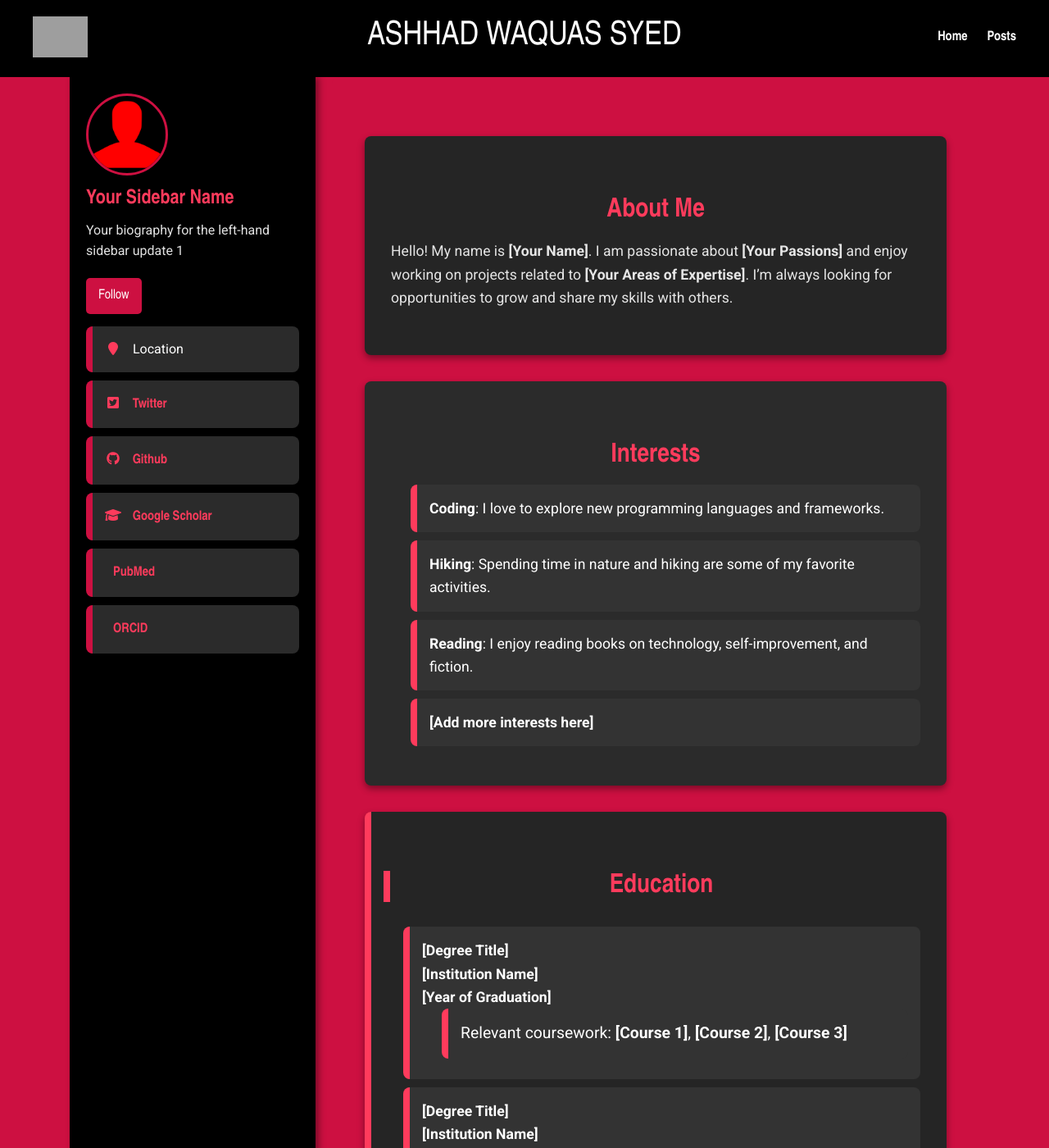
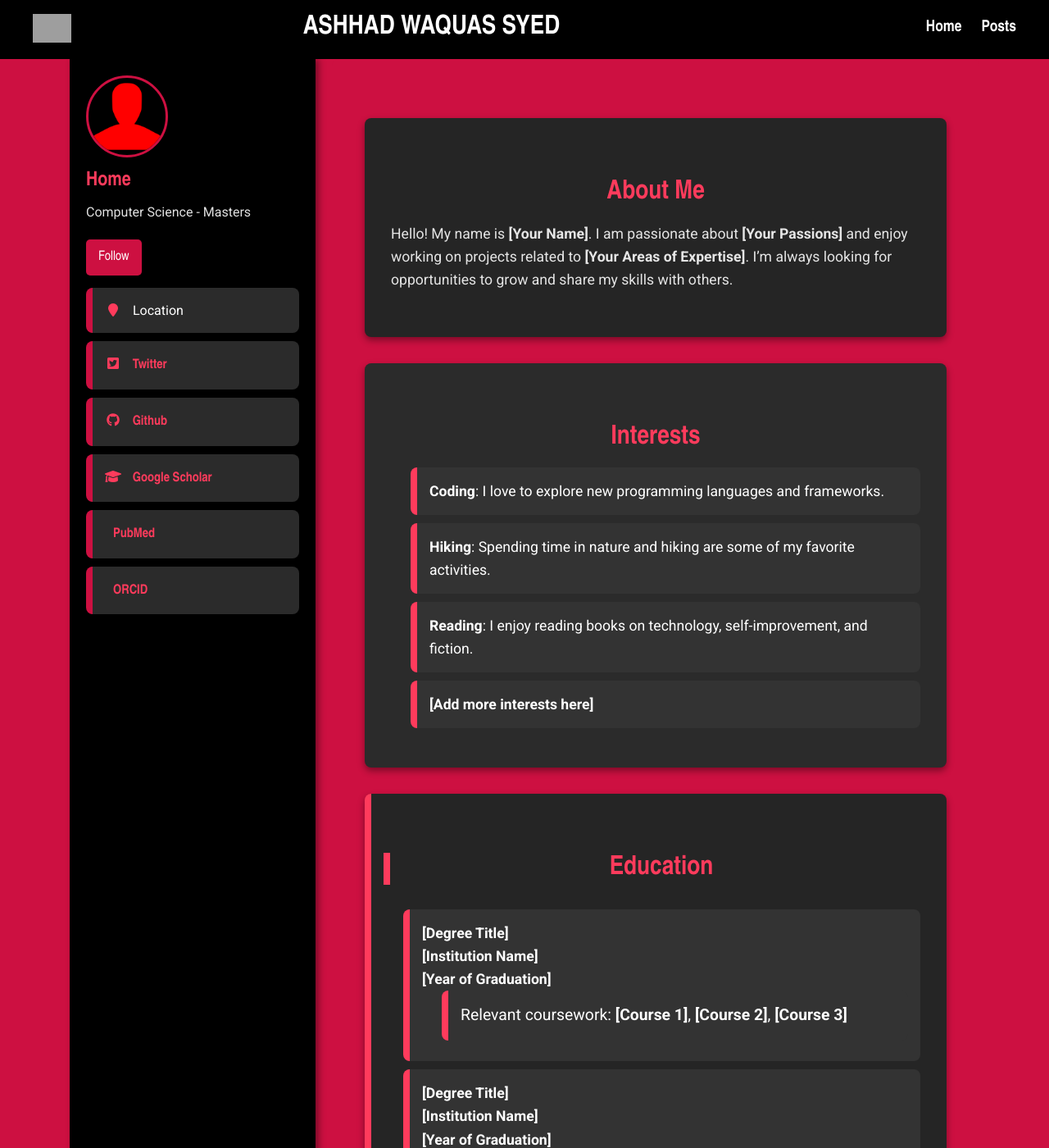
Before and after one commit to waquas9248/waquas9248.github.io, a Jekyll site: the page built from index.markdown, in a window 1280 px wide and 1400 px high. Shown: the whole window at 82% size. Built offline with Jekyll 4.4.1, drawn with Linux system fonts in a browser that asks for light colours; nearby versions of some CDN libraries; grey boxes are pictures that could not be loaded.

Commit message:
new style

```diff
--- a/_layouts/page.html
+++ b/_layouts/page.html
@@ -46,8 +46,8 @@
 
                     <!-- Content Section -->
                     <div class="author__content">
-                        <h3 class="author__name">Your Sidebar Name</h3>
-                        <p class="author__bio">Your biography for the left-hand sidebar update 1</p>
+                        <h3 class="author__name">{{ page.title }}</h3>
+                        <p class="author__bio">{{ page.statement }}</p>
                     </div>
 
                     <!-- Links Section -->
--- a/assets/css/style.css
+++ b/assets/css/style.css
@@ -13,11 +13,12 @@ display: flex; /* Enable flexbox */
 align-items: flex-start; /* Align items to the top */
 }
 
+
 /* Header */
 /* Header Container */
 .site-header {
   background-color: #000000; /* Granite Black */
-  padding: 20px;
+  padding: 15px 20px; /* Slightly reduce padding for better balance */
   border-bottom: 4px solid #000000; /* Granite Black */
 }
 
@@ -25,18 +26,18 @@ align-items: flex-start; /* Align items to the top */
 .header-content {
   display: flex;
   align-items: center;
-  justify-content: space-between; /* Space between logo, title, and nav */
-  max-width: 1200px; /* Center content within header */
+  justify-content: space-between;
+  max-width: 1200px;
   margin: 0 auto;
 }
 
 /* Logo Styling */
 .logo {
-  flex: 1;
+  flex: 0.5; /* Reduced flex to make the logo less prominent */
 }
 
 .logo img {
-  height: 50px; /* Adjust as needed */
+  height: 35px; /* Reduced size */
 }
 
 /* Page title centered */
@@ -49,12 +50,13 @@ align-items: flex-start; /* Align items to the top */
 
 .page-title h1 {
   margin: 0;
-  font-size: 2.5em;
+  font-size: 2em; /* Increased size to make the title more prominent */
+  font-weight: bold; /* Emphasize title */
 }
 
 /* Navigation links */
 .nav-links {
-  flex: 1;
+  flex: 1.2; /* Slightly increased space for the links */
   text-align: right;
 }
 
@@ -63,12 +65,12 @@ align-items: flex-start; /* Align items to the top */
   color: #FFFFFF; /* Blizzard White */
   text-decoration: none;
   font-weight: bold;
+  font-size: 1.2em; /* Increase font size */
 }
 
 .nav-links a:hover {
   text-decoration: underline;
 }
-
 
 /* Sidebar and Main Containers */
 .sidebar {
--- a/index.markdown
+++ b/index.markdown
@@ -2,6 +2,9 @@
 layout: page
 title: Home
 permalink: /
+statement: |
+  Computer Science - Masters
+
 about: |
   ## About Me
   <!-- Provide a brief introduction about yourself. Replace the placeholder text with your own content. -->
```
